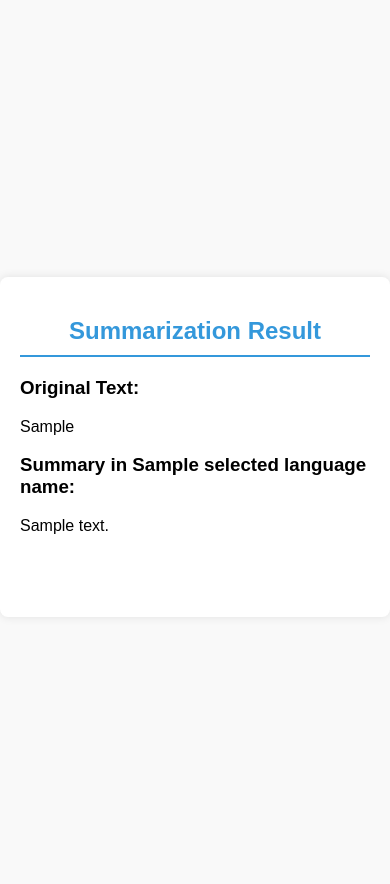
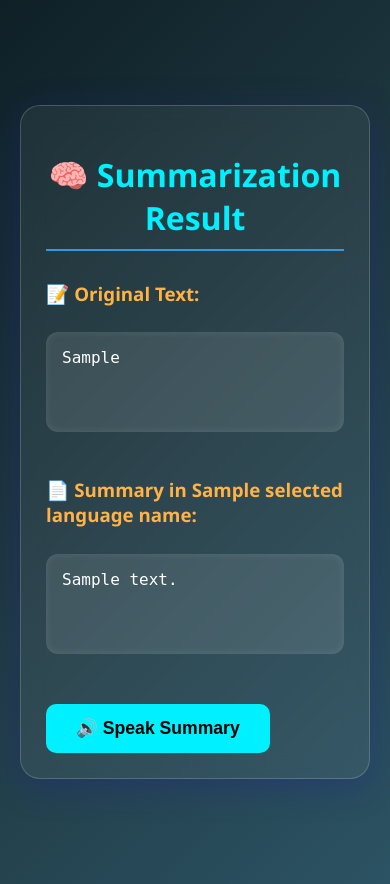
Before and after one commit to Akash-Kadali/LLM-Optimization, a Flask app: template templates/result.html in a window 390 px wide. Before the commit the page ends 534 px from the top, so only its background shows below. Run offline with Flask 2, Linux system fonts and the light colour scheme; the template is opened without the code that fills it: most values are stand-ins (such as "Sample title", 1, 10 or a date in 2020).

Commit message:
Add files via upload

```diff
--- a/templates/result.html
+++ b/templates/result.html
@@ -1,54 +1,133 @@
-<!--
-    This file contains the HTML code for the result page.
-    It is rendered by the result() function in the app.py file.
-    The result() function passes the following variables to this file:
-        - user_input: The text entered by the user in the form.
-        - summary: The summary of the text entered by the user.
-        - selected_language_name: The name of the language selected by the user.
--->
-
 <!DOCTYPE html>
 <html lang="en">
 <head>
-    <meta charset="UTF-8">
-    <meta name="viewport" content="width=device-width, initial-scale=1.0">
-    <title>Summarization Result</title>
-    <link rel="stylesheet" href="{{ url_for('static', filename='styles.css') }}">
+  <meta charset="UTF-8" />
+  <meta name="viewport" content="width=device-width, initial-scale=1.0"/>
+  <title>Summarization Result</title>
+  <link rel="stylesheet" href="{{ url_for('static', filename='styles.css') }}">
+  <style>
+    body {
+      margin: 0;
+      font-family: 'Segoe UI', sans-serif;
+      background: linear-gradient(135deg, #0f2027, #203a43, #2c5364);
+      color: #ffffff;
+      height: 100vh;
+      display: flex;
+      align-items: center;
+      justify-content: center;
+      padding: 20px;
+      overflow: auto;
+    }
+
+    .glass-box {
+      width: 100%;
+      max-width: 1100px;
+      padding: 40px;
+      background: rgba(255, 255, 255, 0.06);
+      border-radius: 20px;
+      box-shadow: 0 8px 32px rgba(31, 38, 135, 0.37);
+      backdrop-filter: blur(12px);
+      -webkit-backdrop-filter: blur(12px);
+      border: 1px solid rgba(255, 255, 255, 0.18);
+    }
+
+    h1 {
+      font-size: 2.7em;
+      color: #00f0ff;
+      margin-bottom: 30px;
+      text-align: center;
+    }
+
+    h3 {
+      color: #ffb347;
+      margin-top: 25px;
+    }
+
+    textarea {
+      width: 100%;
+      height: 120px;
+      margin-top: 8px;
+      border-radius: 12px;
+      padding: 16px;
+      font-size: 1rem;
+      border: none;
+      resize: none;
+      background-color: rgba(255, 255, 255, 0.1);
+      color: white;
+      box-shadow: inset 0 0 8px rgba(255, 255, 255, 0.1);
+    }
+
+    textarea:focus {
+      outline: none;
+      box-shadow: 0 0 0 2px #00f0ff;
+    }
+
+    button {
+      margin-top: 30px;
+      background: #00f0ff;
+      color: #000;
+      padding: 14px 30px;
+      border: none;
+      border-radius: 10px;
+      font-weight: bold;
+      cursor: pointer;
+      font-size: 1.1em;
+      transition: all 0.3s ease;
+    }
+
+    button:hover {
+      background: #ffffff;
+      color: #000;
+      box-shadow: 0 0 15px #00f0ff;
+    }
+
+    @media screen and (max-width: 768px) {
+      .glass-box {
+        padding: 25px;
+      }
+
+      h1 {
+        font-size: 2em;
+      }
+
+      textarea {
+        height: 100px;
+      }
+    }
+  </style>
 </head>
 <body>
-    <div class="result-container">
-        <h2>Summarization Result</h2>
-        <div class="result-text">
-            <h3>Original Text:</h3>
-            <p>{{ user_input }}</p>
-            <h3>Summary in {{ selected_language_name }}:</h3>
-            <p id="summary">{{ summary }}</p>
+  <div class="glass-box">
+    <h1>🧠 Summarization Result</h1>
 
-            {% if selected_language_name.lower() in ['english', 'hindi'] %}
-                <button onclick="speakSummary()">Speak Summary</button>
-            {% endif %}
-        </div>
-    </div>
+    <h3>📝 Original Text:</h3>
+    <textarea readonly>{{ user_input }}</textarea>
 
-    <script>
-        function speakSummary() {
-            var summaryElement = document.getElementById('summary');
-            var summaryText = summaryElement.innerText;
+    <h3>📄 Summary in {{ selected_language_name }}:</h3>
+    <textarea id="summary" readonly>{{ summary }}</textarea>
 
-            var speechSynthesis = window.speechSynthesis;
-            var speechUtterance = new SpeechSynthesisUtterance(summaryText);
+    <button onclick="speakSummary()">🔊 Speak Summary</button>
+  </div>
 
+  <script>
+    function speakSummary() {
+      const text = document.getElementById('summary').value;
+      const utterance = new SpeechSynthesisUtterance(text);
+      const lang = '{{ selected_language_name|lower }}';
 
-            var selectedLanguage = '{{ selected_language_name|lower }}';
-            if (selectedLanguage === 'english') {
-                speechUtterance.lang = 'en-IN';
-            } else if (selectedLanguage === 'hindi') {
-                speechUtterance.lang = 'hi-IN';
-            }
-            speechUtterance.rate = 0.8;
+      if (lang === 'english' || lang === 'en') {
+        utterance.lang = 'en-US';
+      } else if (lang === 'hindi' || lang === 'hi') {
+        utterance.lang = 'hi-IN';
+      } else if (lang === 'spanish' || lang === 'es') {
+        utterance.lang = 'es-ES';
+      } else {
+        utterance.lang = 'en-US';
+      }
 
-            speechSynthesis.speak(speechUtterance);
-        }
-    </script>
+      utterance.rate = 0.9;
+      speechSynthesis.speak(utterance);
+    }
+  </script>
 </body>
 </html>
```
Also changed, not shown: templates/index.html (+19 -10 lines).
